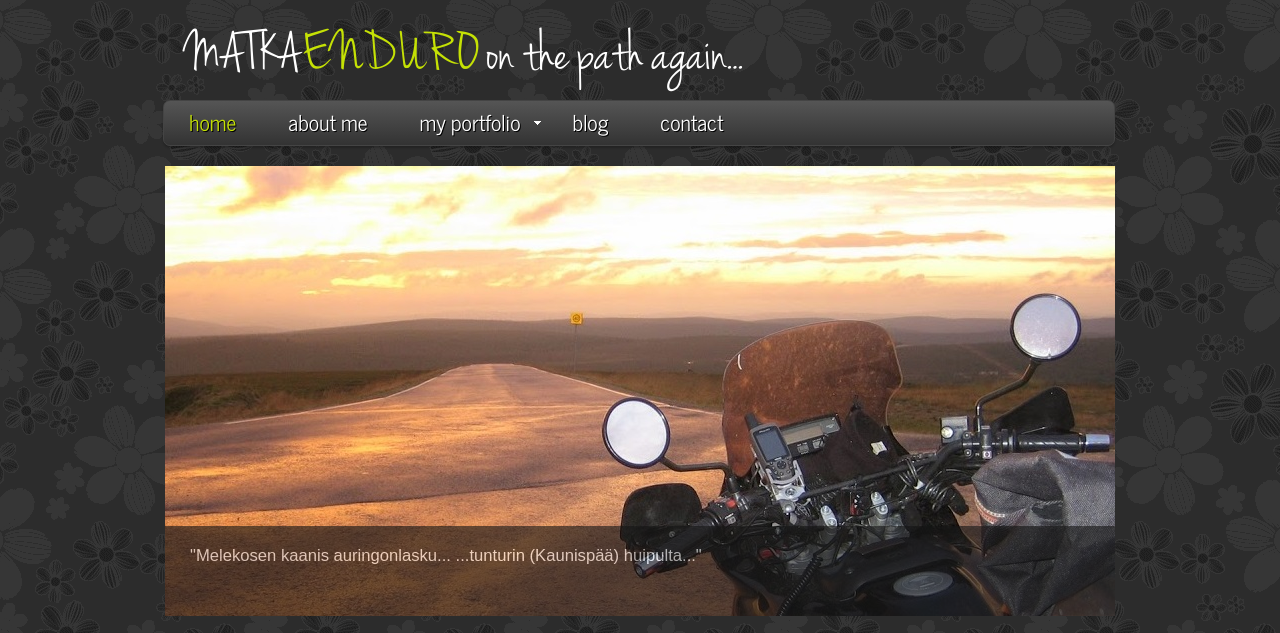
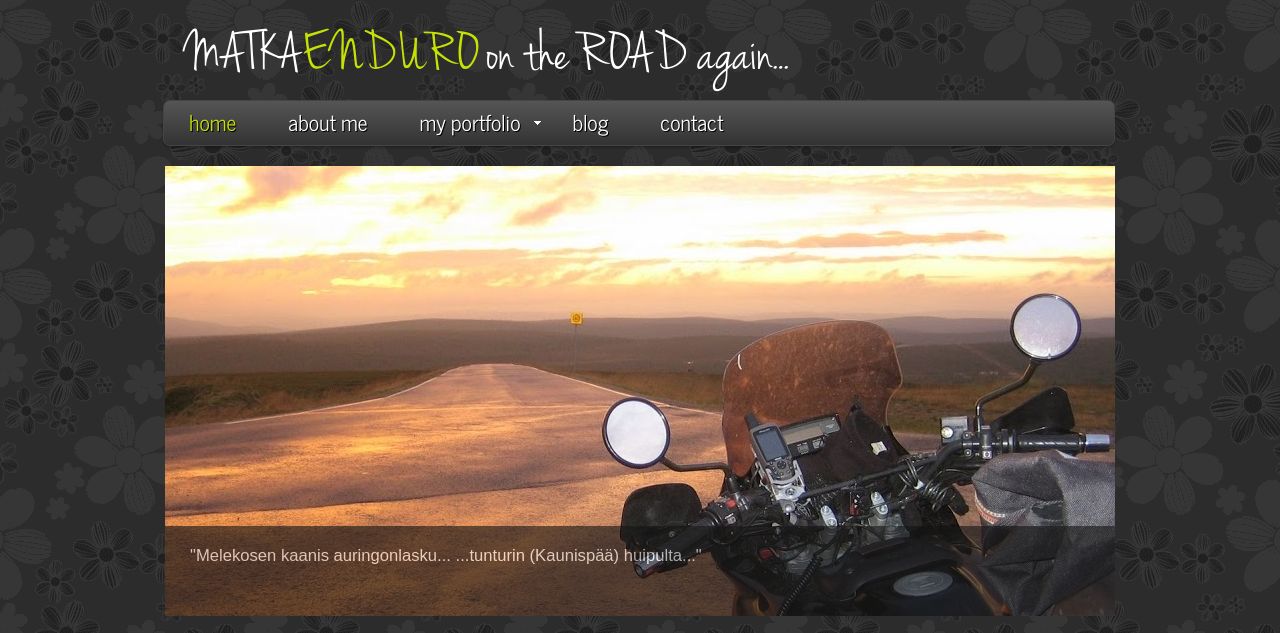
Before and after one commit to PilcQ/matkaenduro, a plain HTML site: page index.html in a window 1280 px wide. Shown: the top 633 px of the page. Drawn offline with Linux system fonts and the light colour scheme.

Commit message:
OK
Saa tehdä..

```diff
--- a/index.html
+++ b/index.html
@@ -18,7 +18,7 @@
 
     <!-- begin header -->
     <header>
-      <div id="logo"><h1>MATKA<a href="#">ENDURO</a> on the path again...</h1></div>
+      <div id="logo"><h1>MATKA<a href="#">ENDURO</a> on the ROAD again...</h1></div>
       <nav>
         <ul class="sf-menu" id="nav">
           <li class="selected"><a href="index.html">home</a></li>
```
